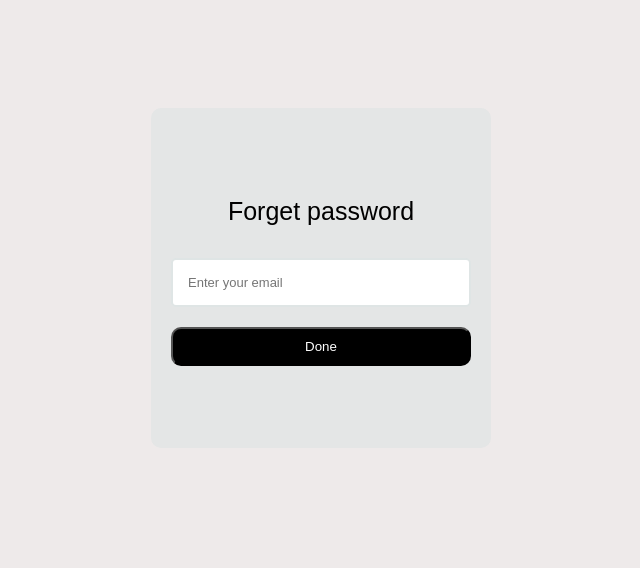
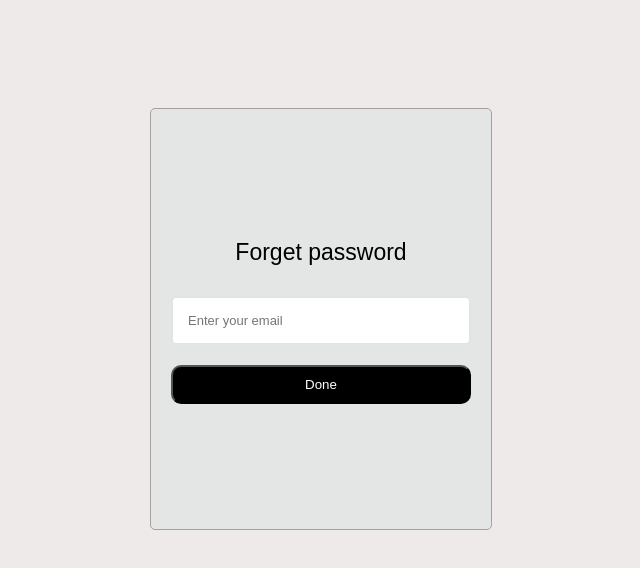
Before and after one commit to harlleenn/student__management_system_, a React (Create React App) app: page /forget-password in a window 1280 px wide. Shown: the top 568 px of the page, without its empty margins (319-959 px from the left). Built offline with nearby package versions, Linux system fonts and the light colour scheme.

Commit message:
added styling

```diff
--- a/src/pages/loginForm/ForgetPassword.jsx
+++ b/src/pages/loginForm/ForgetPassword.jsx
@@ -43,9 +43,12 @@ export default function ForgetPassword({handleClick}) {
                 <input
                 placeholder='Enter your email'
                 value={email}
-                onChange={(e) => setEmail(e.target.value)}/>
+                onChange={(e) => setEmail(e.target.value)}
+                required/>
+                <div>
+                    <button type='submit' >Done</button>
+                </div>
 
-                <button  type='submit' >Done</button>
             </form>
         </div>
 
--- a/src/pages/loginForm/forgetPassword.module.css
+++ b/src/pages/loginForm/forgetPassword.module.css
@@ -2,17 +2,23 @@
     display: flex;
     background-color: rgb(228, 230, 230);
     width: 20rem;
-    height: 20rem;
+    height: 25rem;
     justify-content: center;
     align-items: center;
     flex-direction: column;
     margin-top: 100px;
     padding:10px;
-    border-radius: 10px;
-    border-color: black;
-    border: 100px;
+    border-radius: 5px;
+border-color: rgb(168, 160, 160);
+    border-style: solid;
+    border-width: 1px;
 }
+
 h1{
-    font-size: 25px;
+    font-size: 23px;
     font-weight: 500;
 }
+.submitDone{
+background-color: aqua;
+
+}
```
